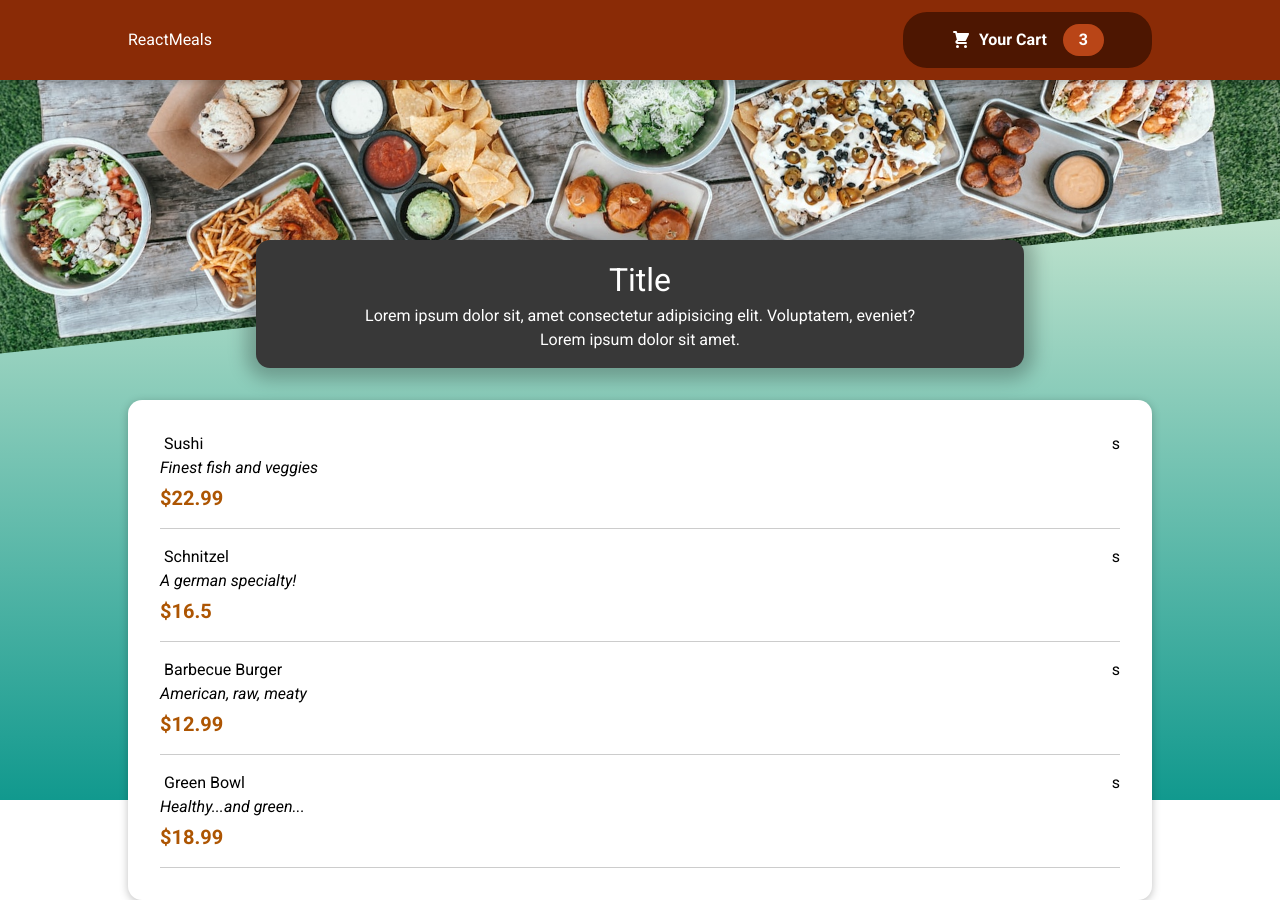
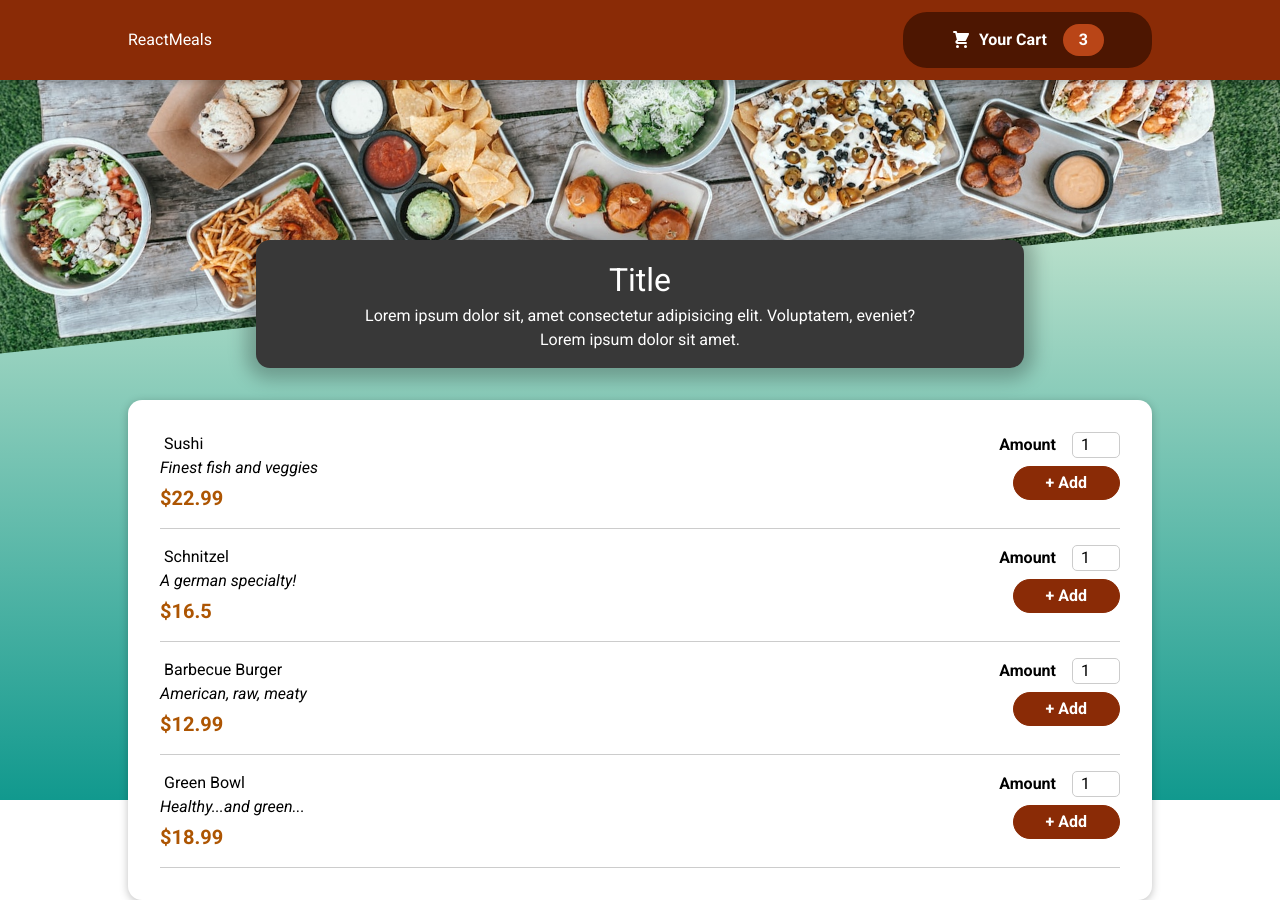
Before and after one commit to ken888686/react-redux, a React (Vite) app: page / in a window 1280 px wide. Built offline with nearby package versions, Linux system fonts and the light colour scheme.

Commit message:
create meal form

```diff
--- a/src/components/Meals/MealItem/MealItem.tsx
+++ b/src/components/Meals/MealItem/MealItem.tsx
@@ -1,5 +1,6 @@
 import React from 'react';
 import { Meal } from '../../../models/Meal';
+import MealItemForm from './MealItemForm';
 
 type MealItemProps = {
   meal: Meal;
@@ -13,7 +14,9 @@ function MealItem({ meal: { id, name, description, price } }: MealItemProps) {
         <div className="italic">{description}</div>
         <div className="mt-1 text-xl font-bold text-[#ad5502]">{`$${price}`}</div>
       </div>
-      <div>s</div>
+      <div>
+        <MealItemForm id={id} />
+      </div>
     </li>
   );
 }
--- a/src/components/Meals/MealItem/MealItemForm.tsx
+++ b/src/components/Meals/MealItem/MealItemForm.tsx
@@ -1,5 +1,34 @@
 import React from 'react';
+import Input from '../../UI/Input';
 
-function MealItemForm() {}
+type MealItemFormProps = {
+  id: string;
+};
+
+function MealItemForm({ id }: MealItemFormProps) {
+  return (
+    <form action="" className="text-right">
+      <Input
+        label="Amount"
+        input={{
+          id: `amount_${id}`,
+          any: {
+            type: 'number',
+            min: '1',
+            max: '5',
+            step: '1',
+            defaultValue: '1',
+          },
+        }}
+      />
+      <button
+        type="button"
+        className="cursor-pointer rounded-[20px] border border-[#8a2b06] bg-[#8a2b06] py-1 px-8 font-bold text-white hover:border-[#641e03] hover:bg-[#641e03] active:border-[#641e03] active:bg-[#641e03]"
+      >
+        + Add
+      </button>
+    </form>
+  );
+}
 
 export default MealItemForm;
--- /dev/null
+++ b/src/components/UI/Input.tsx
@@ -0,0 +1,26 @@
+import React from 'react';
+
+type InputProps = {
+  label: string;
+  input: {
+    id: string;
+    any: any;
+  };
+};
+
+function Input({ label, input }: InputProps) {
+  return (
+    <div className="mb-2 flex items-center">
+      <label htmlFor={input.id} className="mr-4 font-bold">
+        {label}
+      </label>
+      <input
+        id={input.id}
+        {...input.any}
+        className="w-12 rounded-[5px] border border-[#ccc] pl-2"
+      />
+    </div>
+  );
+}
+
+export default Input;
```
Also changed, not shown: .eslintrc.json.
